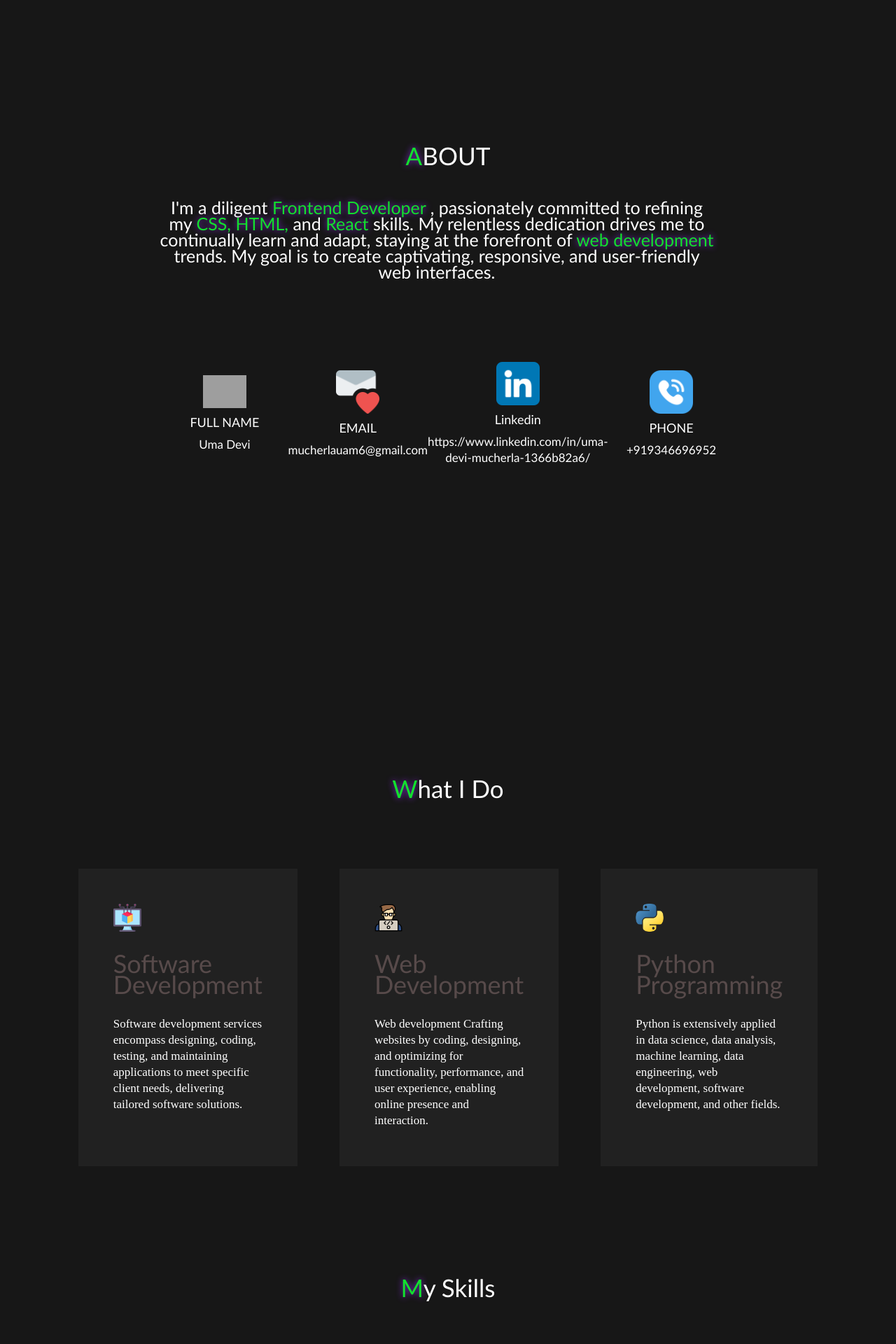
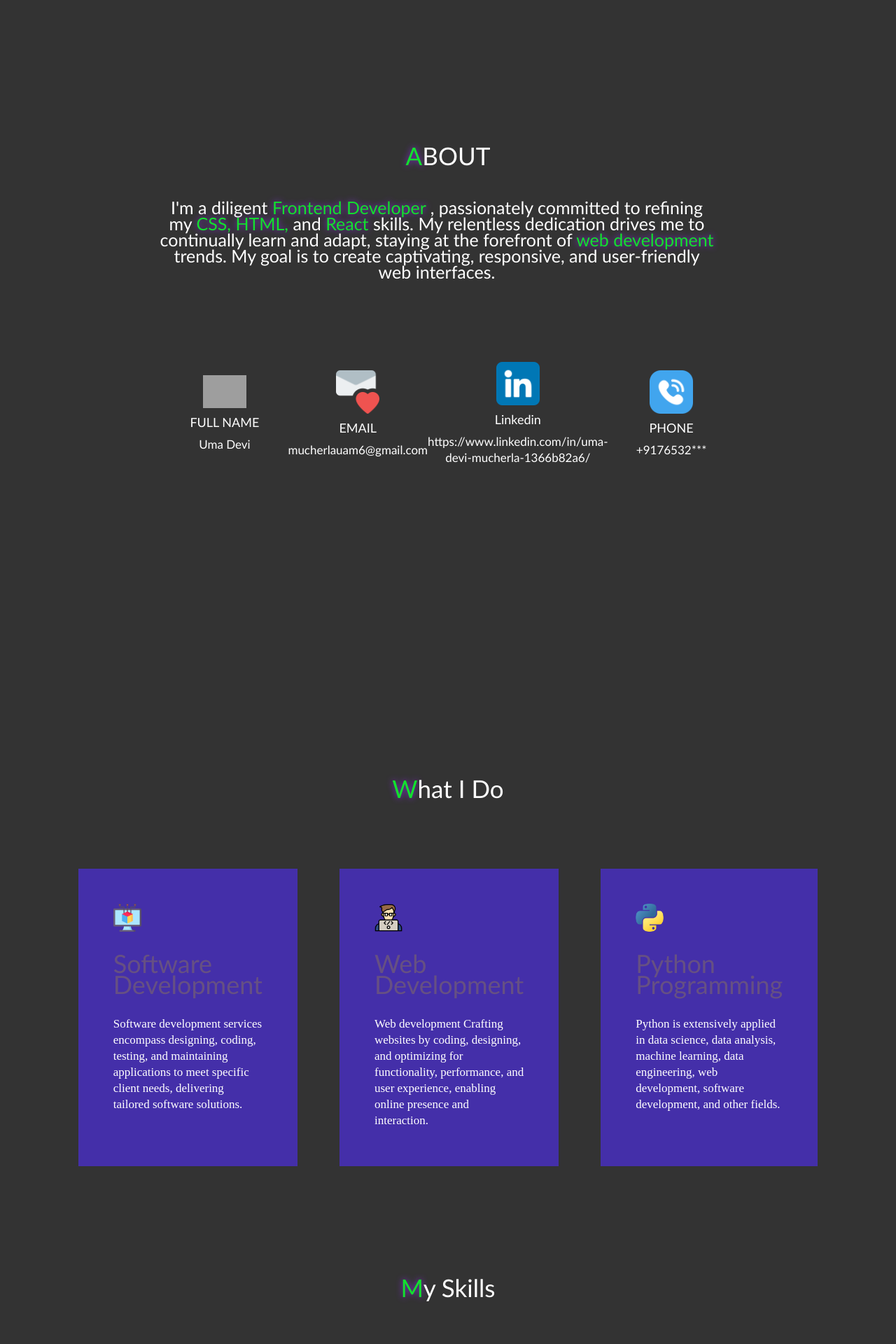
Before and after one commit to mucherlauma/my_blog, a Flask app: page / in a window 1280 px wide; the page is wider, and only the part inside the window is pictured. Shown: the part 505-2425 px from the top of that part at 70% size. Run offline with Flask 3, Linux system fonts and the light colour scheme; grey boxes are pictures that could not be loaded.

Commit message:
first commit

```diff
--- /dev/null
+++ b/requirements.txt
@@ -0,0 +1 @@
+flask
--- a/static/app.css
+++ b/static/app.css
@@ -9,11 +9,11 @@
 }
 :root{
     --color-white:#ffffff;
-    --color-light:#828282;
+    --color-light:#b51ea3;
     --color-primary:#12e12e;
-    --color-dark:#212121;
+    --color-dark:#442fa9;
     --color-border:#7e686895;
-    --color-bg:#171717;
+    --color-bg:#333;
 
 }
 body{
--- a/templates/protofolio.html
+++ b/templates/protofolio.html
@@ -44,8 +44,8 @@
                 <h5>Frontend Developer</h5>
                 <br>
                 <div class="header-action-aria">
-                    <a href="C:\Users\Navya\OneDrive\Desktop\codsoft\PORTFOLIO\Uma.Resume.pdf" download class="btn btn-primary">Download CV</a>
-                    <a href="" class="btn">Read more</a>
+                    <a href="C:\Users\muche\Downloads\PORTFOLIO_Task-1-main\templates\resume.jpg" download class="btn btn-primary">Download CV</a>
+                    <a href="C:\Users\muche\Downloads\PORTFOLIO_Task-1-main\templates\resume.jpg" class="btn">view</a>
                 </div>
             </div>
             <div class="header-right">
@@ -84,7 +84,7 @@
             <article class="about-article">
                 <img src="telephone-call.png" alt="">
                 <h5>PHONE </h5>
-                <p>+919346696952</p>
+                <p>+9176532***</p>
 
             </article>
         </div>
```
Also changed, not shown: templates/resume.jpg (added), 1 other file.
